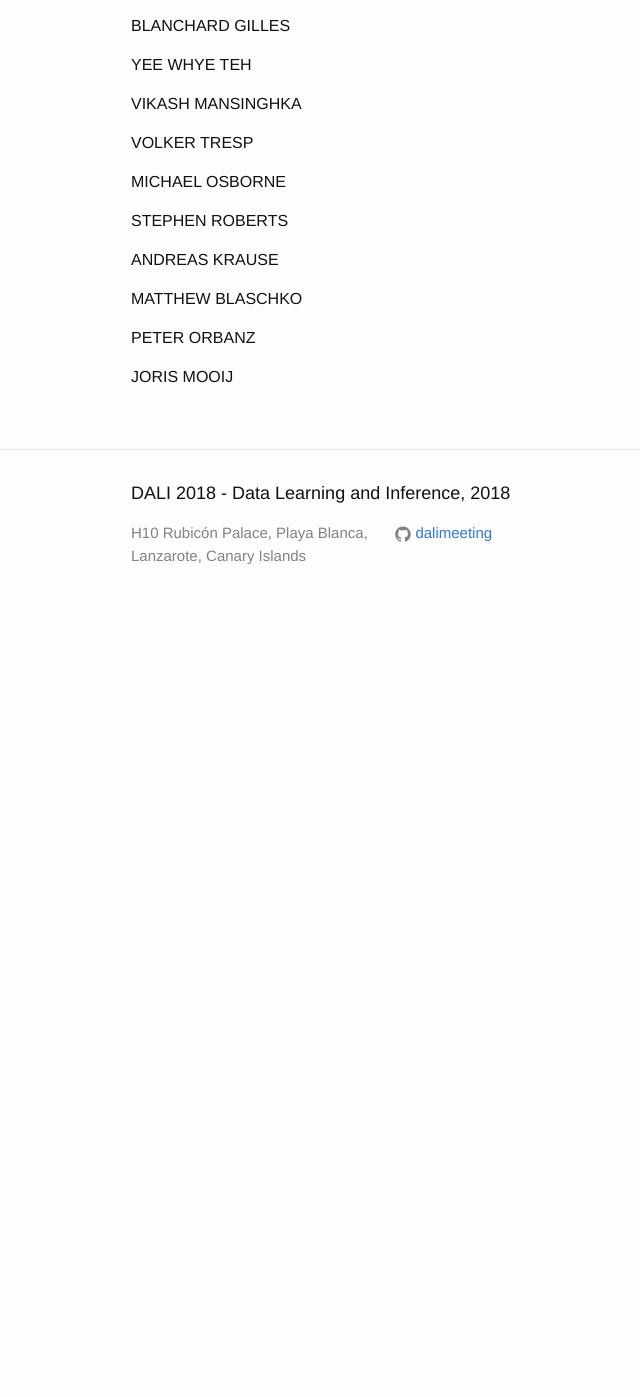
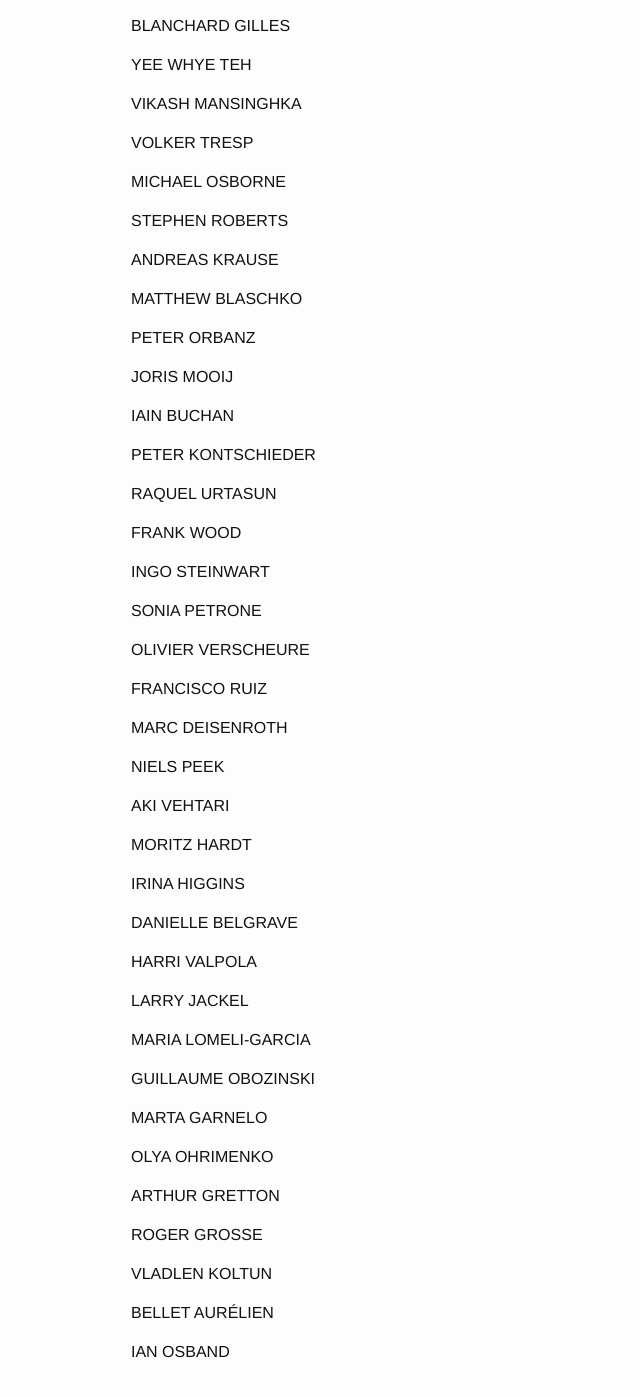
Before and after one commit to dalimeeting/dalimeeting.github.io, a Jekyll site: the page built from participants.html, in a window 1280 px wide and 1400 px high, scrolled down 2353 px. Shown: the top 1397 px of the window, without its empty margins (139-779 px from the left). Built offline with Jekyll 4.4.1, drawn with Linux system fonts in a browser that asks for light colours; before the commit the page ends 2980 px from its top, so only the background shows below that.

Commit message:
Update participants.yml

```diff
--- a/_data/participants.yml
+++ b/_data/participants.yml
@@ -108,3 +108,53 @@
   given: PETER
 - family: MOOIJ
   given: JORIS
+- family: BUCHAN
+  given: IAIN
+- family: KONTSCHIEDER
+  given:  PETER
+- family: URTASUN
+  given:  RAQUEL
+- family: WOOD
+  given:  FRANK
+- family: STEINWART
+  given:  INGO
+- family: PETRONE
+  given:  SONIA
+- family: VERSCHEURE
+  given:  OLIVIER
+- family: RUIZ
+  given:  FRANCISCO
+- family: DEISENROTH
+  given:  MARC
+- family: PEEK
+  given:  NIELS
+- family: VEHTARI
+  given:  AKI
+- family: HARDT
+  given:  MORITZ
+- family: HIGGINS
+  given:  IRINA
+- family: BELGRAVE
+  given:  DANIELLE
+- family: VALPOLA
+  given:  HARRI
+- family: JACKEL
+  given:  LARRY
+- family: LOMELI-GARCIA
+  given:  MARIA
+- family: OBOZINSKI
+  given:  GUILLAUME
+- family: GARNELO
+  given:  MARTA
+- family: OHRIMENKO
+  given:  OLYA
+- family: GRETTON
+  given:  ARTHUR
+- family: GROSSE
+  given:  ROGER
+- family: KOLTUN
+  given:  VLADLEN
+- family: AURÉLIEN
+  given:  BELLET
+- family: OSBAND
+  given:  IAN
```
